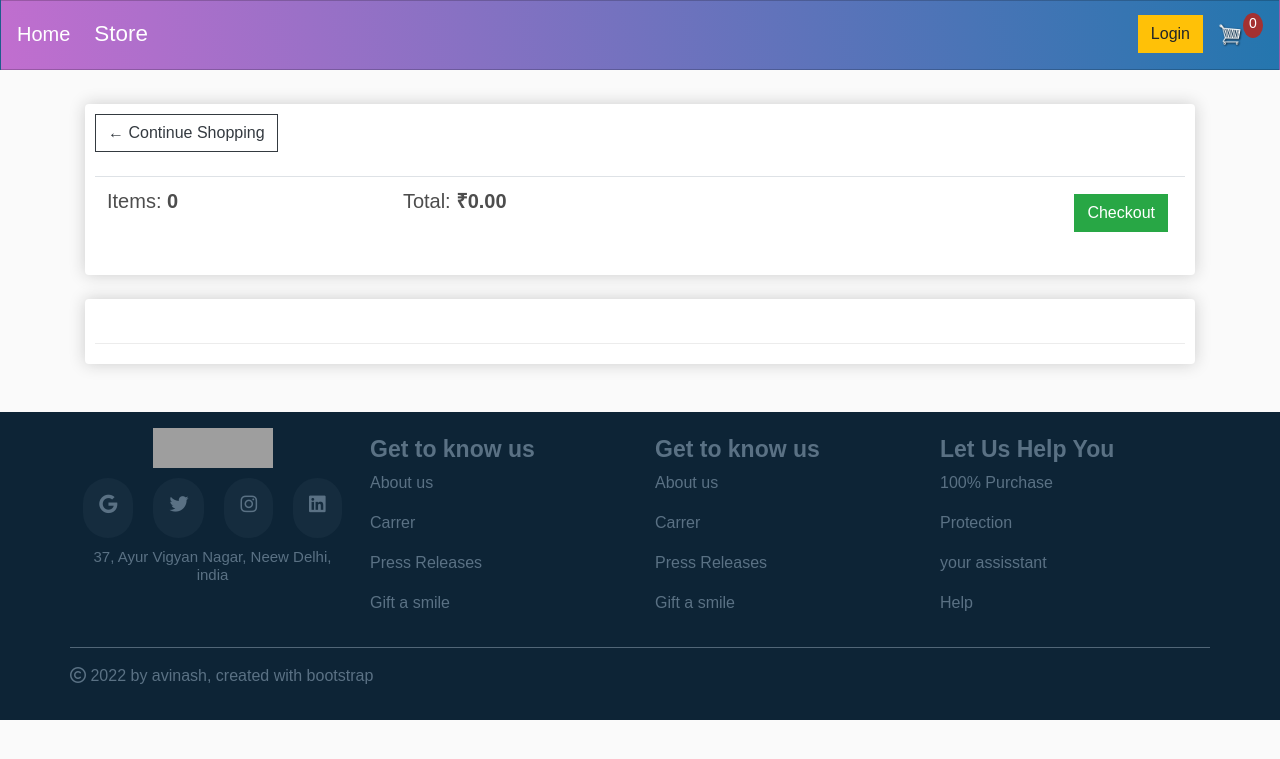
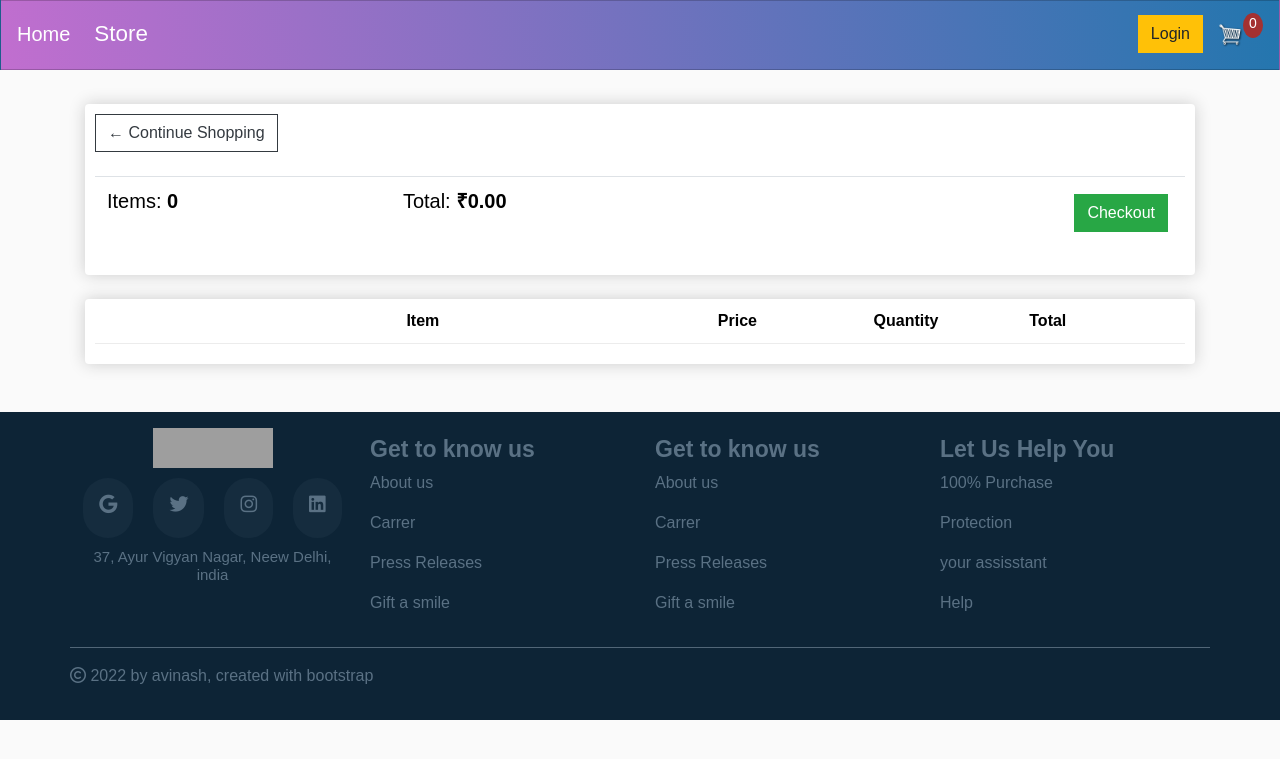
Before and after one commit to code-with-praveen143/Ecommerce_Cart_Project, a Django app: page /cart/ in a window 1280 px wide. Shown: the top 759 px of the page. Run offline with Django 4.2, Linux system fonts and the light colour scheme; lists and menus that the app fills with data are empty; some libraries are stand-ins or nearby versions; grey boxes are pictures that could not be loaded.

Commit message:
commit changes

```diff
--- a/Ecommerce_Project/static/css/dhan.css
+++ b/Ecommerce_Project/static/css/dhan.css
@@ -1,6 +1,6 @@
 body {
     font-family: "Josefin Sans", sans-serif;
-    color: #ffffff;
+    color: black;
   }
 
   .navbar {
--- a/Ecommerce_Project/static/css/main.css
+++ b/Ecommerce_Project/static/css/main.css
@@ -4,7 +4,7 @@ body{
 }
 
 h1,h2,h3,h4,h5,h6{
-	color:hsl(0, 0%, 30%);
+	color:black;
 }
 
 .box-element{
@@ -12,6 +12,7 @@ h1,h2,h3,h4,h5,h6{
 	background-color: #fff;
 	border-radius: 4px;
 	padding: 10px;
+	color: black;
 }
 
 .thumbnail{
@@ -71,7 +72,7 @@ h1,h2,h3,h4,h5,h6{
     padding-bottom: 10px;
     margin-bottom: 10px;
     border-bottom: 1px solid #ececec;
-
+	color:black;
 }
 
 .quantity{
--- a/Ecommerce_Project/store/templates/store/cart.html
+++ b/Ecommerce_Project/store/templates/store/cart.html
@@ -20,18 +20,18 @@
 			<br>
 			<div class="box-element">
 				<div class="cart-row">
-					<div style="flex:2"></div>
-					<div style="flex:2"><strong>Item</strong></div>
-					<div style="flex:1"><strong>Price</strong></div>
-					<div style="flex:1"><strong>Quantity</strong></div>
-					<div style="flex:1"><strong>Total</strong></div>
+					<div style="flex:2;color:black;"></div>
+					<div style="flex:2;color:black;"><strong>Item</strong></div>
+					<div style="flex:1;color:black;"><strong>Price</strong></div>
+					<div style="flex:1;color:black;"><strong>Quantity</strong></div>
+					<div style="flex:1;color:black;"><strong>Total</strong></div>
 				</div>
 				{% for item in items %}
 				<div class="cart-row">
 					<div style="flex:2"><img class="row-image" src="{{item.product.imageURL}}"></div>
-					<div style="flex:2"><p>{{item.product.name}}</p></div>
-					<div style="flex:1"><p>₹{{item.product.price|floatformat:2}}</p></div>
-					<div style="flex:1">
+					<div style="flex:2;color:black;"><p>{{item.product.name}}</p></div>
+					<div style="flex:1;color:black;"><p>₹{{item.product.price|floatformat:2}}</p></div>
+					<div style="flex:1;color:black;">
 						<p class="quantity">{{item.quantity}}</p>
 						<div class="quantity">
 							<img data-product="{{item.product.id}}" data-action="add" class="chg-quantity update-cart" src="{% static  'images/arrow-up.png' %}">
@@ -39,7 +39,7 @@
 							<img data-product="{{item.product.id}}" data-action="remove" class="chg-quantity update-cart" src="{% static  'images/arrow-down.png' %}">
 						</div>
 					</div>
-					<div style="flex:1"><p>₹{{item.get_total|floatformat:2}}</p></div>
+					<div style="flex:1;color:black;"><p>₹{{item.get_total|floatformat:2}}</p></div>
 				</div>
 				{% endfor %}
 			</div>
--- a/Ecommerce_Project/store/templates/store/checkout.html
+++ b/Ecommerce_Project/store/templates/store/checkout.html
@@ -1,7 +1,7 @@
 {% extends 'store/main.html' %}
 {% load static %}
 {% block content %}
-     <div class="row">
+    <div class="row">
 		<div class="col-lg-6">
 			<div class="box-element" id="form-wrapper">
 				<form id="form">
@@ -34,16 +34,12 @@
 					<input id="form-button" class="btn btn-success btn-block" type="submit" value="Continue">
 				</form>
 			</div>
-
-			<br>
 			<div class="box-element hidden" id="payment-info">
 				<small style="color: black;">Paypal Options</small>
 				<button id="make-payment">Make payment</button>
 				<div id="paypal-button-container"></div>
 			</div>
-
 		</div>
-
 		<div class="col-lg-6">
 			<div class="box-element">
 				<a  class="btn btn-outline-dark" href="{% url 'cart' %}">&#x2190; Back to Cart</a>
--- a/Ecommerce_Project/store/templates/store/main.html
+++ b/Ecommerce_Project/store/templates/store/main.html
@@ -4,7 +4,7 @@
 <head>
 	<title>Ecommerce</title>
 	<script src="https://kit.fontawesome.com/e5e83f9d84.js" crossorigin="anonymous"></script>
-    <script src = "dhan.js"></script>
+    <!-- <script src = "{% static 'js/dhan.js' %}"></script> -->
     <meta charset="UTF-8">
     <meta name="viewport" content="width=device-width, initial-scale=1">
     <link rel="stylesheet" href="https://stackpath.bootstrapcdn.com/bootstrap/4.5.2/css/bootstrap.min.css" integrity="sha384-JcKb8q3iqJ61gNV9KGb8thSsNjpSL0n8PARn9HuZOnIxN0hoP+VmmDGMN5t9UJ0Z" crossorigin="anonymous" />
```
